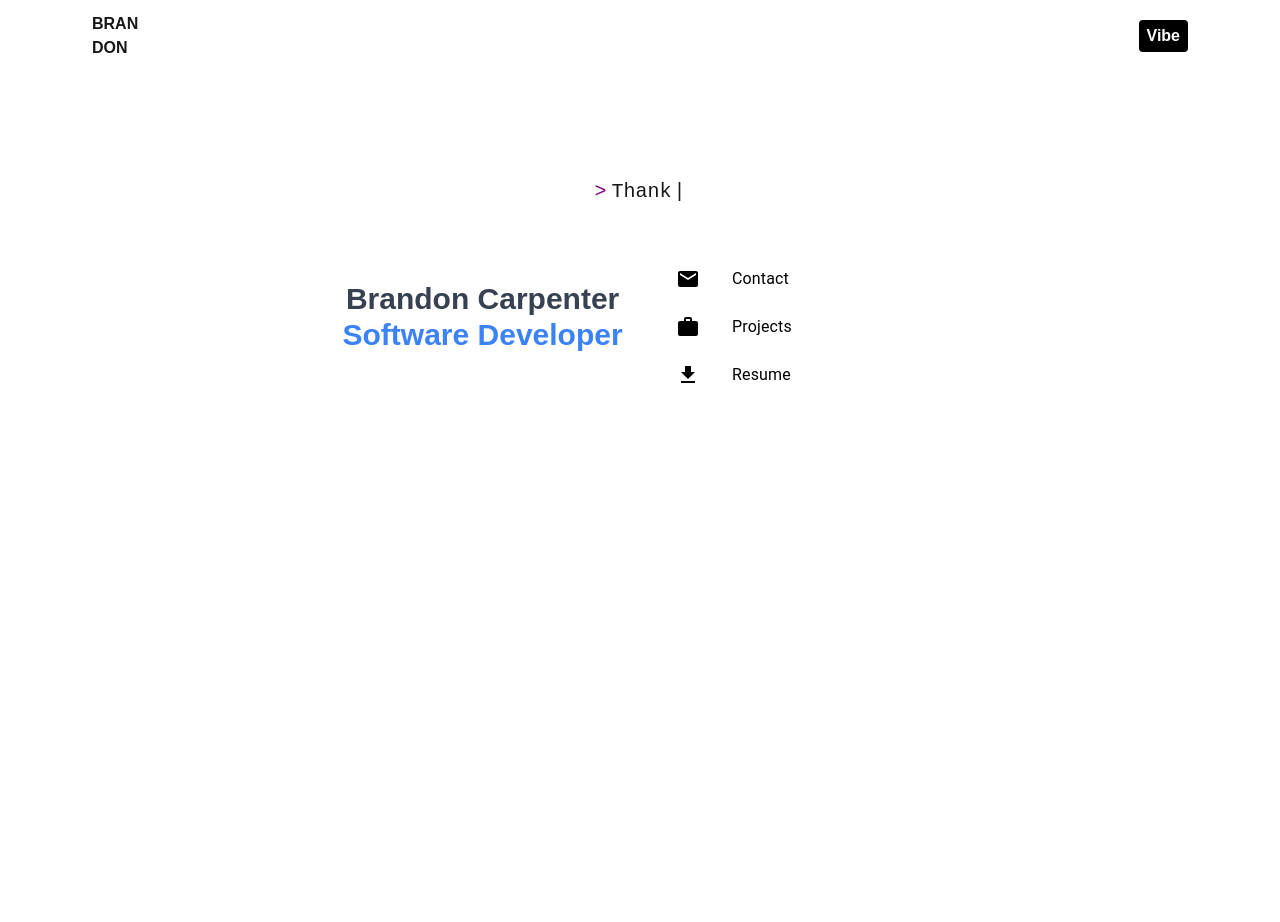
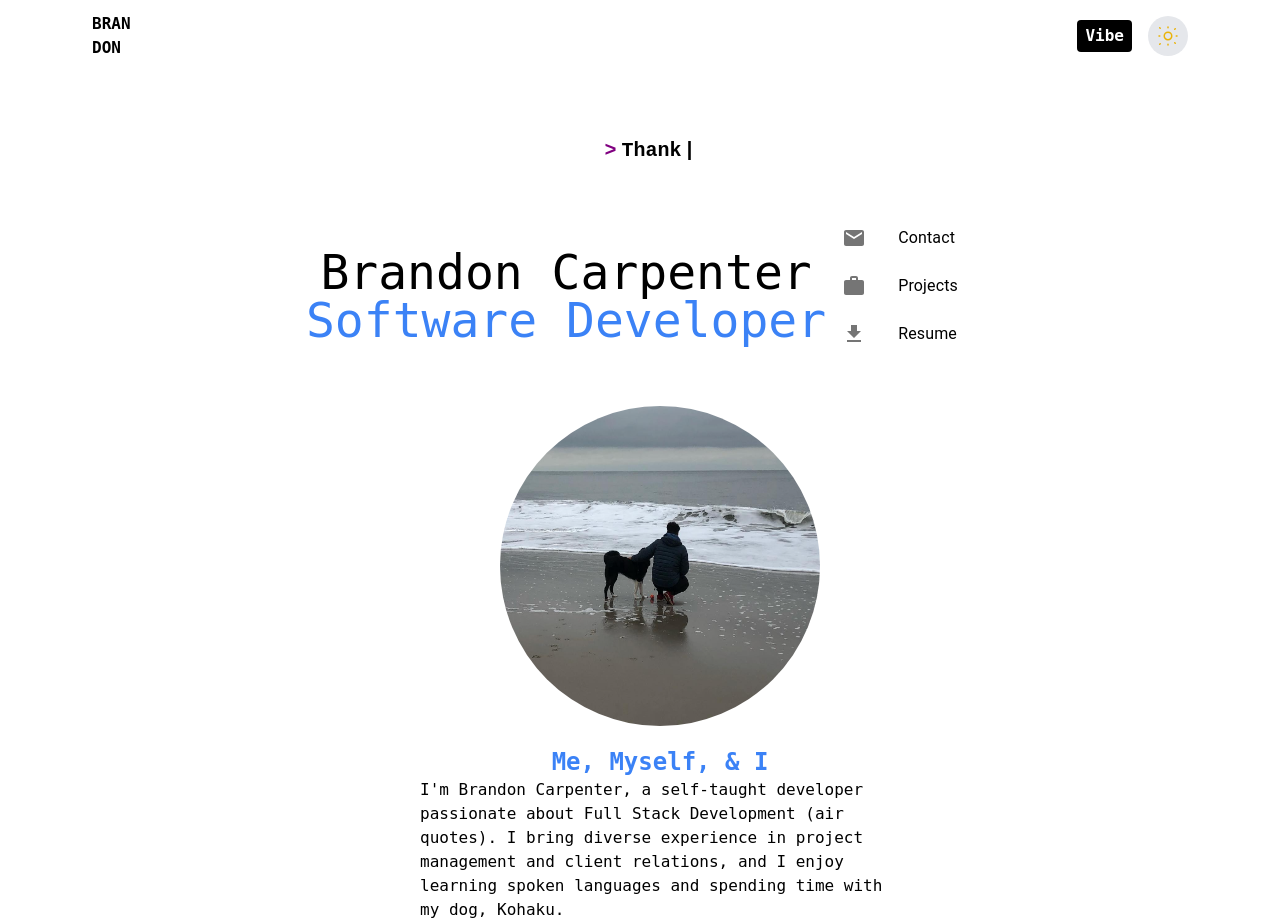
Before and after one commit to BrandonCarp/portfolio_2025, a Next.js app: page / in a window 1280 px wide. Before the commit the page ends 800 px from the top, so only its background shows below. Built offline with nearby package versions, Linux system fonts and the light colour scheme.

Commit message:
portfolio update

```diff
--- /dev/null
+++ b/app/components/AboutMe.tsx
@@ -0,0 +1,18 @@
+import Image from "next/image";
+import Kohaku from './utility/menkohaku.png';
+
+export default function AboutMe() {
+  return (
+    <div className="mt-10 flex flex-col justify-center items-center w-[100%] tablet:w-[75%] lgTablet:w-[65%] laptop:w-[50%] desktop:w-[40%]">
+      <Image
+        src={Kohaku}
+        alt="Me and Kohaku at the beach"
+        className="rounded-full w-48 h-48 tablet:w-[15rem] tablet:h-[15rem] laptop:w-[20rem] laptop:h-[20rem] mb-5"
+        width={160}
+        height={160}
+      />
+      <h1 className="text-2xl smPhone:text-2xl font-bold text-blue-500">Me, Myself, & I</h1>
+      <p className="text-[16px]">I'm Brandon Carpenter, a self-taught developer passionate about Full Stack Development (air quotes). I bring diverse experience in project management and client relations, and I enjoy learning spoken languages and spending time with my dog, Kohaku.</p>
+    </div>
+  );
+}
--- /dev/null
+++ b/app/components/DarkModeButton.tsx
@@ -0,0 +1,67 @@
+'use client';
+import { useEffect, useState } from "react";
+
+
+export default function DarkModeButton() {
+
+
+  const [darkMode, setDarkMode] = useState(false);
+
+  useEffect(() => {
+    const theme = localStorage.getItem('theme');
+    if (theme === 'dark') {
+      setDarkMode(true);
+      document.documentElement.classList.add('dark');
+    }
+  }, []);
+
+  const toggleTheme = () => {
+    if (darkMode) {
+      document.documentElement.classList.remove('dark');
+      localStorage.setItem('theme', 'light');
+    } else {
+      document.documentElement.classList.add('dark');
+      localStorage.setItem('theme', 'dark');
+    }
+    setDarkMode(!darkMode);
+  };
+
+  return (
+    <>
+
+      {/* <button onClick={toggleTheme} className="flex justify-center items-center m-auto text-lg w-fit dark:bg-sky-500/50 bg-cyan-700 hover:bg-cyan-800 transition-color duration-200 ease-in-out py-3 px-10 rounded-lg text-gray-50 font-semibold py-[10px] px-4">Dark Mode</button> */}
+
+      <button
+        onClick={toggleTheme}
+        className="flex items-center justify-center w-10 h-10 bg-gray-200 dark:bg-gray-800 rounded-full p-2 transition-all duration-300 ease-in-out"
+        aria-label="Toggle Dark Mode"
+      >
+        {darkMode ? (
+          // Moon Icon (Dark Mode)
+          <svg xmlns="http://www.w3.org/2000/svg" viewBox="0 0 24 24" fill="none" stroke="currentColor" strokeWidth="2" strokeLinecap="round" strokeLinejoin="round" className="w-6 h-6 text-gray-500">
+            <path d="M21 12.79A9 9 0 1111.21 3a7 7 0 0010.79 9.79z"></path>
+          </svg>
+
+        ) : (
+          // Sun Icon (Light Mode)
+          <svg
+            xmlns="http://www.w3.org/2000/svg"
+            fill="none"
+            viewBox="0 0 24 24"
+            strokeWidth={1.5}
+            stroke="currentColor"
+            className="w-6 h-6 text-yellow-500 transition-transform duration-300 transform rotate-0"
+          >
+            <path
+              strokeLinecap="round"
+              strokeLinejoin="round"
+              d="M12 3.75v-.75m0 18v-.75M4.22 4.22l-.53-.53m15.56 15.56l-.53-.53M3.75 12h-.75m18 0h-.75M4.22 19.78l-.53.53m15.56-15.56l-.53.53M12 8.25a3.75 3.75 0 110 7.5 3.75 3.75 0 010-7.5z"
+            />
+          </svg>
+        )}
+      </button>
+
+
+    </>
+  )
+}
--- a/app/components/hero/customList.tsx
+++ b/app/components/hero/customList.tsx
@@ -1,11 +1,9 @@
 'use client';
 import React from 'react';
-import { List, ListItemButton, ListItemIcon, ListItemText, Divider } from '@mui/material';
-import { Info, Mail, Work, FileDownload } from '@mui/icons-material';
-
+import { List, ListItemButton, ListItemIcon, ListItemText } from '@mui/material';
+import { Mail, Work, FileDownload } from '@mui/icons-material';
 
 const data = [
-  // { icon: <Info />, label: 'About Me', link: "#about" },
   { icon: <Mail />, label: 'Contact', link: "#contact" },
   { icon: <Work />, label: 'Projects', link: "#projects" },
   { icon: <FileDownload />, label: 'Resume', download: `/resume.pdf` },
@@ -13,12 +11,12 @@ const data = [
 
 export default function CustomizedList() {
   return (
+    <div className="flex items-center justify-center mx-auto">
       <List sx={{ width: '100%', maxWidth: 360 }}>
         {data.map((item) => (
           <ListItemButton
             key={item.label}
             sx={{
-            color: 'black', // Text color
               '&:hover': {
                 backgroundColor: 'lightgrey', // Light grey hover
               },
@@ -27,12 +25,16 @@ export default function CustomizedList() {
             href={item.link || item.download}
             download={item.download ? true : undefined}
           >
-          <ListItemIcon sx={{ color: 'inherit' }}>
+            <ListItemIcon className="text-gray-800 dark:text-gray-200">
               {item.icon}
             </ListItemIcon>
-          <ListItemText primary={item.label} sx={{ color: 'inherit' }} />
+            <ListItemText
+              primary={item.label}
+              className="text-sm smPhone:text-base mdPhone:text-lg tablet:text-xl laptop:text-2xl"
+            />
           </ListItemButton>
         ))}
       </List>
+    </div>
   );
 }
--- a/app/components/hero/heroSection.tsx
+++ b/app/components/hero/heroSection.tsx
@@ -1,16 +1,22 @@
 import CustomizedList from "./customList";
+
 
 export default function HeroSection() {
   return (
-    <div className="flex  items-center justify-center text-center py-10">
-      <div className="w-full mb-5 ">
-        <p className=" font-bold text-black ">
-          <span className="text-gray-700 text-3xl ">Brandon Carpenter</span>
-          <span className="text-blue-500 text-3xl"> Software Developer</span>
+    <div className="
+       items-center justify-center text-center mx-auto mr-8 smPhone:mr-5  smPhone:flex">
+
+      <div className="w-full mt-5 ">
+
+        <p className="flex flex-col  ">
+          <span className=" text-2xl smPhone:text-3xl tablet:text-4xl laptop:text-5xl">Brandon Carpenter</span>
+          <span className=" text-blue-500 text-2xl smPhone:text-3xl tablet:text-4xl laptop:text-5xl"> Software Developer</span>
         </p>
       </div>
+      <div className="flex items-center justify-center mx-auto smPhone:mr-5">
+        <CustomizedList />
+      </div>
 
-      <CustomizedList />
     </div >
   );
 }
--- a/app/components/navbar/navbar.tsx
+++ b/app/components/navbar/navbar.tsx
@@ -1,19 +1,18 @@
 import * as React from 'react';
-import CssBaseline from '@mui/material/CssBaseline';
-import Box from '@mui/material/Box';
-import Container from '@mui/material/Container';
-import MusicButton from "./vibeBtn"
+import MusicButton from "./vibeBtn";
+import DarkModeButton from '../DarkModeButton';
 
 export default function NavBar() {
   return (
-
-    <div className="sticky flex p-3 justify-between items-center  mdPhone:mx-10">
-      <div className='font-bold'>
-        <h1 >BRAN</h1>
+    <div className="sticky flex p-3 justify-between items-center mb-5 mdPhone:mx-10">
+      <div className="font-bold">
+        <h1>BRAN</h1>
         <h1>DON</h1>
       </div>
-      <MusicButton />
+      <div className="flex items-center space-x-4">
+        <MusicButton />
+        <DarkModeButton />
+      </div>
     </div>
-
-  )
+  );
 }
--- a/app/components/typewriter/typewriter.tsx
+++ b/app/components/typewriter/typewriter.tsx
@@ -58,7 +58,7 @@ const TypewriterEffect = () => {
   }, [charIndex, isTypingSecondText, correctText]);
 
   return (
-    <div style={{ fontFamily: "monospace", fontSize: "20px", display: "flex" }}>
+    <div className="font-bold ml-5 text-10 smPhone:text-[20px] mb-10" style={{ fontFamily: "monospace", display: "flex" }}>
       <span style={{ color: "purple", marginRight: "5px" }}>{">"}</span>
       <span>{displayedText}</span>
       {showCursor && <span className="cursor" style={{ marginLeft: "2px" }}>|</span>}
--- a/app/layout.tsx
+++ b/app/layout.tsx
@@ -7,6 +7,7 @@ const geistSans = localFont({
   variable: "--font-geist-sans",
   weight: "100 900",
 });
+
 const geistMono = localFont({
   src: "./fonts/GeistMonoVF.woff",
   variable: "--font-geist-mono",
@@ -31,8 +32,8 @@ export default function RootLayout({
   return (
     <html lang="en">
       <body
-        className={`${geistSans.variable} ${geistMono.variable} antialiased`}
-      >
+        className={`${geistSans.variable} ${geistMono.variable} antialiased dark:bg-gray-900 dark:text-white bg-white text-black `}
+        style={{ fontFamily: "'monospace', 'Roboto', sans-serif" }}>
         {children}
       </body>
     </html>
--- a/app/page.tsx
+++ b/app/page.tsx
@@ -2,16 +2,20 @@
 import NavBar from "./components/navbar/navbar";
 import TypewriterEffect from "./components/typewriter/typewriter";
 import HeroSection from "./components/hero/heroSection";
+import AboutMe from "./components/AboutMe";
+
 export default function Home() {
   return (
     <div className="mx-10 h-screen">
       <NavBar />
-      <div className="flex flex-col space-x-10 justify-center items-center mt-10 h-[50%]">
+      <div className="flex flex-col space-x-10 justify-center items-center  mt-[2.5rem] tablet:mt-[3rem] lgTablet:mt-[3.5rem] laptop:mt-[4rem]">
         <TypewriterEffect />
-        <div>
+        <div className="flex items-center justify-center text-center mx-auto">
           <HeroSection />
         </div>
+        <AboutMe />
       </div>
+
     </ div>
   );
 }
--- a/tailwind.config.ts
+++ b/tailwind.config.ts
@@ -6,12 +6,14 @@ export default {
     "./components/**/*.{js,ts,jsx,tsx,mdx}",
     "./app/**/*.{js,ts,jsx,tsx,mdx}",
   ],
+  darkMode: "selector",
   theme: {
     extend: {
       screens: {
-        smPhone: '320px',
+        smPhone: '400px',
         mdPhone: '540px',
-        tablet: '640px',
+        tablet: '630px',
+        lgTablet: '875px',
         laptop: '1024px',
         desktop: '1280px',
       },
```
Also changed, not shown: app/components/utility/menkohaku.png (added). Lines whose indentation alone changed are shown as unchanged.
